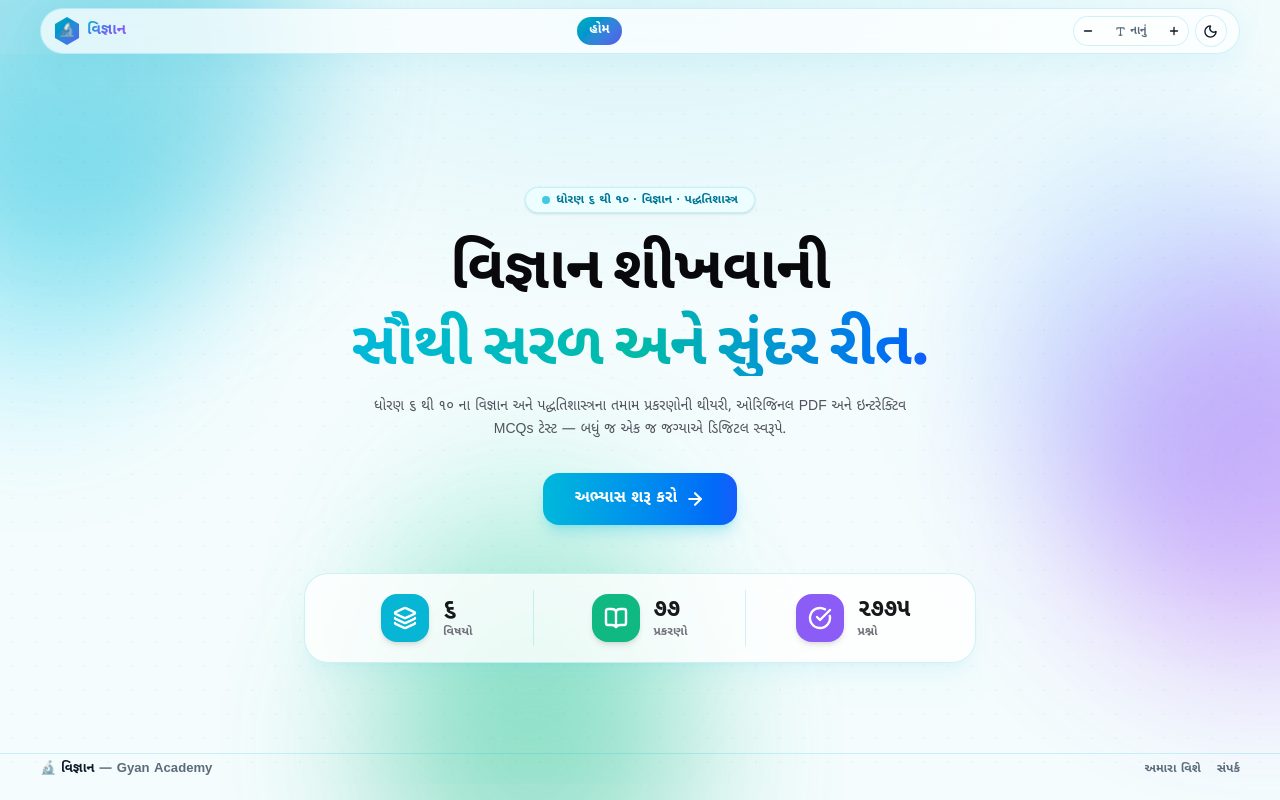
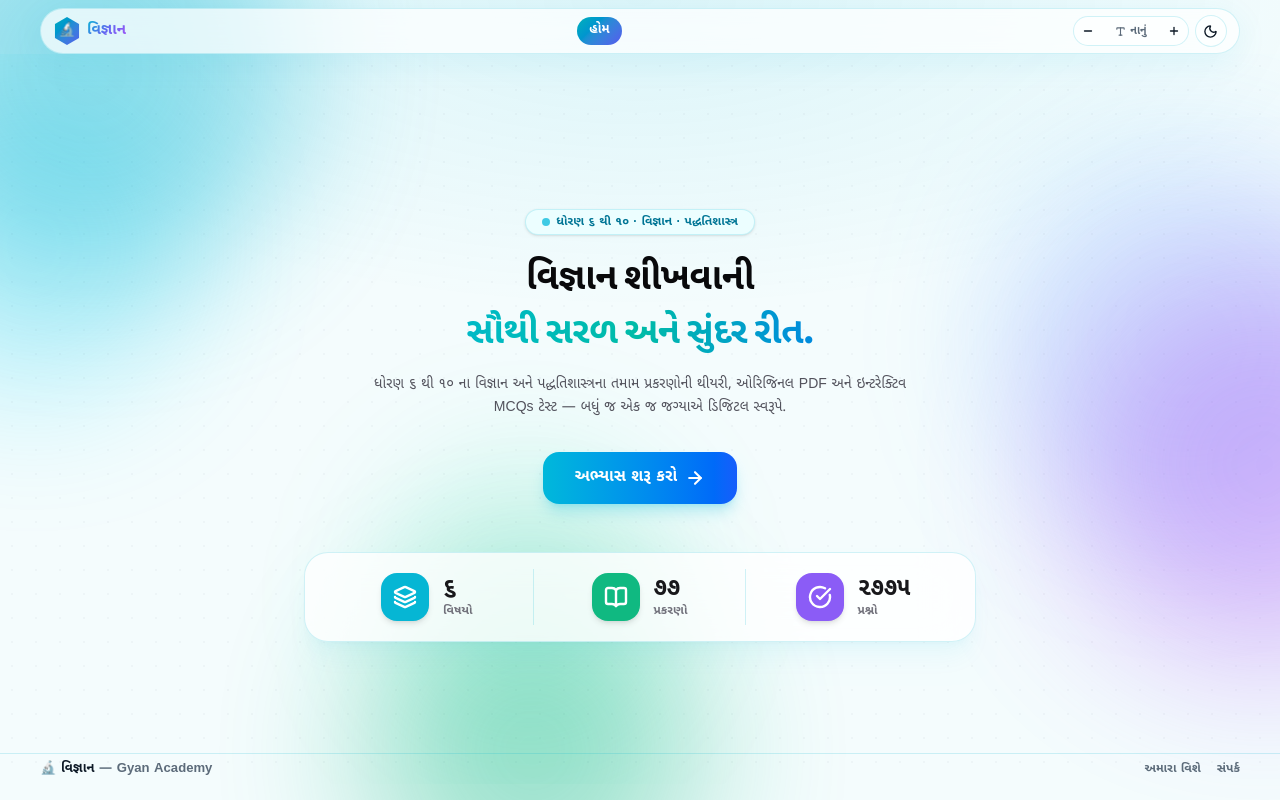
Before and after one commit to GyanAcademy01/Science, a Next.js app: page / in a window 1280 px wide. Built offline with nearby package versions, Linux system fonts and the light colour scheme.

Commit message:
Reduce font size of Home Page heading title

```diff
--- a/src/app/page.tsx
+++ b/src/app/page.tsx
@@ -29,9 +29,9 @@ export default function HomePage() {
             ધોરણ ૬ થી ૧૦ · વિજ્ઞાન · પદ્ધતિશાસ્ત્ર
           </span>
 
-          <h1 className="mt-5 text-4xl font-black leading-[1.12] tracking-[-0.045em] text-zinc-950 sm:text-5xl lg:text-6xl dark:text-white">
+          <h1 className="mt-4 text-2xl font-extrabold leading-snug tracking-tight text-zinc-950 sm:text-3xl lg:text-4xl dark:text-white">
             વિજ્ઞાન શીખવાની
-            <span className="mt-2 block text-transparent bg-clip-text bg-gradient-to-r from-cyan-500 via-teal-500 to-blue-600">
+            <span className="mt-1 block text-transparent bg-clip-text bg-gradient-to-r from-cyan-500 via-teal-500 to-blue-600">
               સૌથી સરળ અને સુંદર રીત.
             </span>
           </h1>
```
